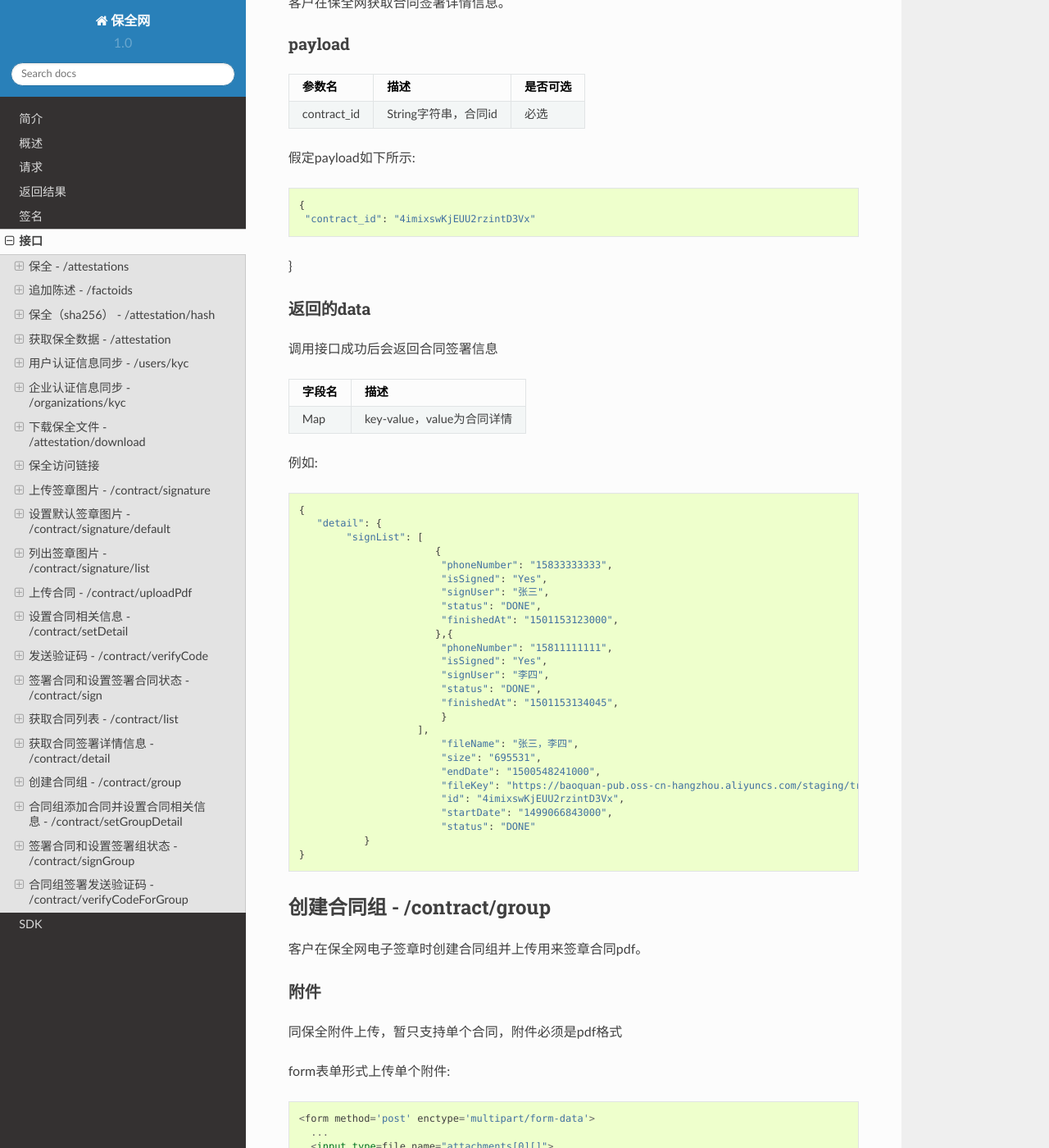
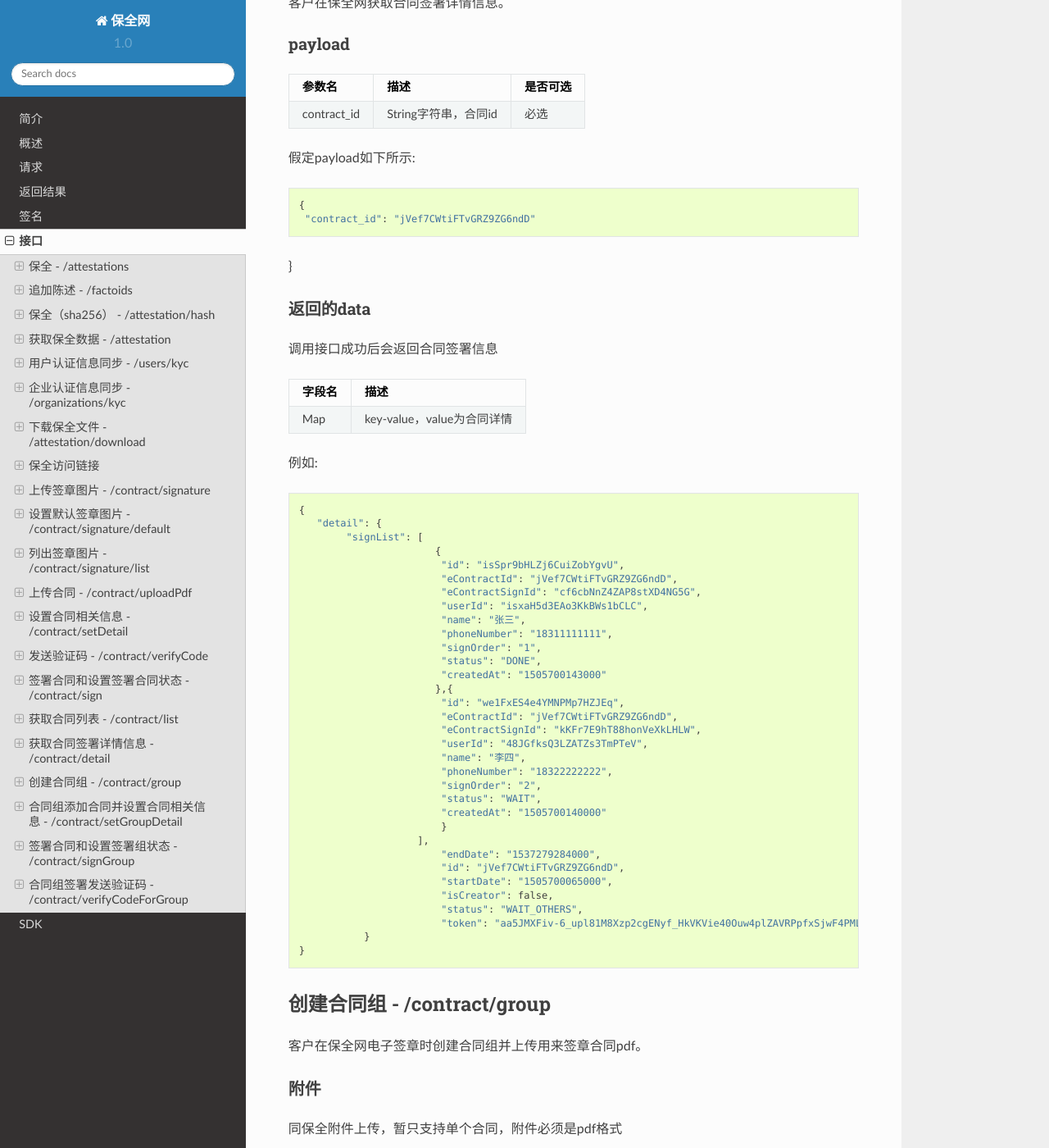
Before and after one commit to baoquan-hq/readthedocs, a Sphinx documentation site: the page built from docs/api.rst, in a window 1280 px wide and 1400 px high, scrolled down 23847 px. Shown: the whole window at 82% size. Built offline with Sphinx 7.4.7 and the Read the Docs theme 2.0.0, drawn with Linux system fonts in a browser that asks for light colours.

Commit message:
update contractDetail

```diff
--- a/docs/api.rst
+++ b/docs/api.rst
@@ -984,14 +984,14 @@ payload
 ^^^^^^^^^^^^^^^
 
 =================  ======================================= ================
-参数名 				描述                                    是否可选
+参数名 				描述                         是否可选
 =================  ======================================= ================
 contract_id            String字符串，合同id                      必选
 =================  ======================================= ================
 假定payload如下所示::
 
    {
-    "contract_id": "4imixswKjEUU2rzintD3Vx"
+    "contract_id": "jVef7CWtiFTvGRZ9ZG6ndD"
 }
 
 返回的data
@@ -1011,26 +1011,33 @@ Map                   key-value，value为合同详情
     	   "detail": {
 		"signList": [
 			       {
-				"phoneNumber": "15833333333",
-				"isSigned": "Yes",
-				"signUser": "张三",
+				"id": "isSpr9bHLZj6CuiZobYgvU",
+				"eContractId": "jVef7CWtiFTvGRZ9ZG6ndD",
+				"eContractSignId": "cf6cbNnZ4ZAP8stXD4NG5G",
+				"userId": "isxaH5d3EAo3KkBWs1bCLC",
+				"name": "张三",
+				"phoneNumber": "18311111111",
+				"signOrder": "1",
 				"status": "DONE",
-				"finishedAt": "1501153123000",
+				"createdAt": "1505700143000"
 			       },{
-				"phoneNumber": "15811111111",
-				"isSigned": "Yes",
-				"signUser": "李四",
-				"status": "DONE",
-				"finishedAt": "1501153134045",
+				"id": "we1FxES4e4YMNPMp7HZJEq",
+				"eContractId": "jVef7CWtiFTvGRZ9ZG6ndD",
+				"eContractSignId": "kKFr7E9hT88honVeXkLHLW",
+				"userId": "48JGfksQ3LZATZs3TmPTeV",
+				"name": "李四",
+				"phoneNumber": "18322222222",
+				"signOrder": "2",
+				"status": "WAIT",
+				"createdAt": "1505700140000"
 				}
 			    ],
-				"fileName": "张三，李四",
-				"size": "695531",
-				"endDate": "1500548241000",
-				"fileKey": "https://baoquan-pub.oss-cn-hangzhou.aliyuncs.com/staging/trust/uploads/contract/a06131a9-609b-4fe1-96bb-9c656fdf929a.pdf",
-				"id": "4imixswKjEUU2rzintD3Vx",
-				"startDate": "1499066843000",
-				"status": "DONE"
+				"endDate": "1537279284000",
+				"id": "jVef7CWtiFTvGRZ9ZG6ndD",
+				"startDate": "1505700065000",
+      				"isCreator": false,
+   				"status": "WAIT_OTHERS",
+    				"token": "aa5JMXFiv-6_upl81M8Xzp2cgENyf_HkVKVie40Ouw4plZAVRPpfxSjwF4PMLSTTn0qbsE9wuWsoDwkQ-4D1RAJ1-					     POJAs6hU8yCEufmj45j_SyO4zYcFW0kHPIMjWbJ"
 		   }
 	}
 
```
